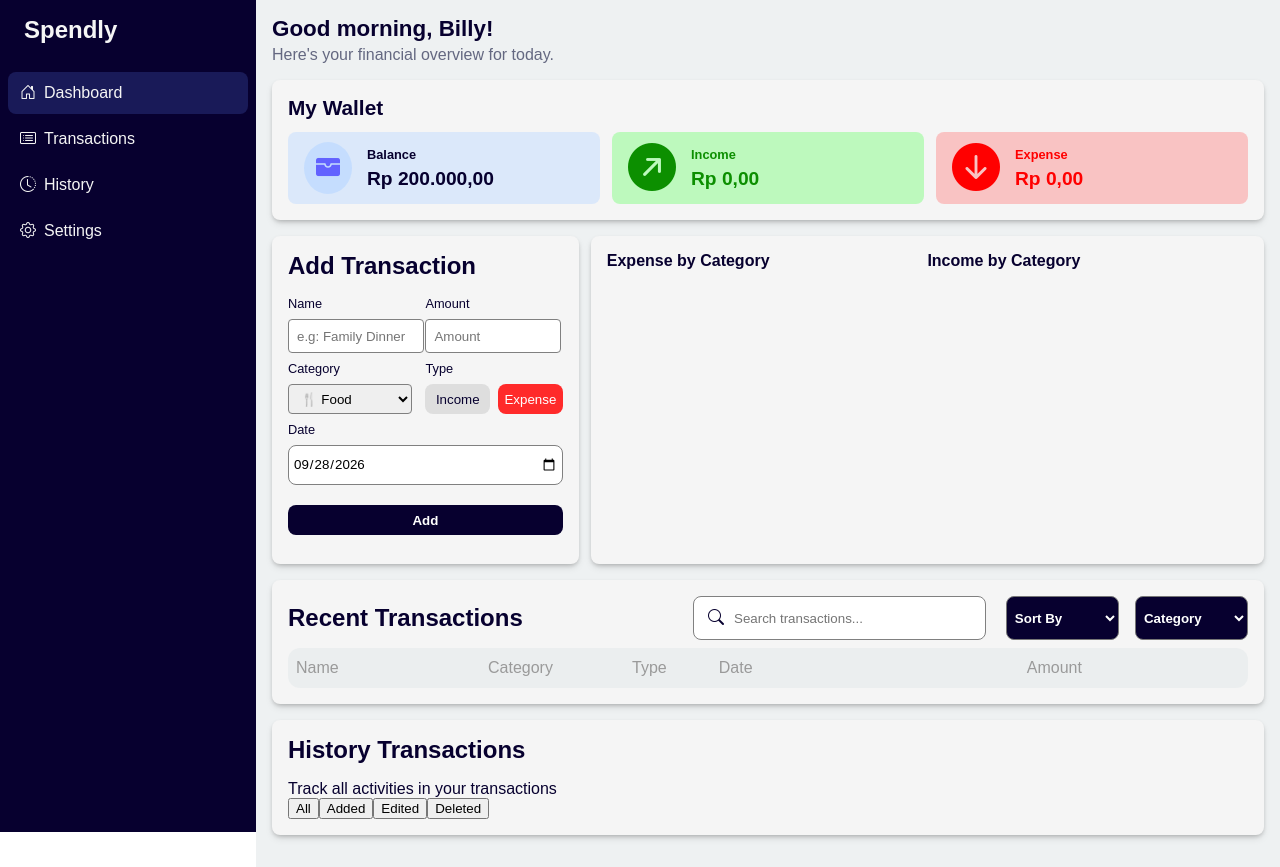
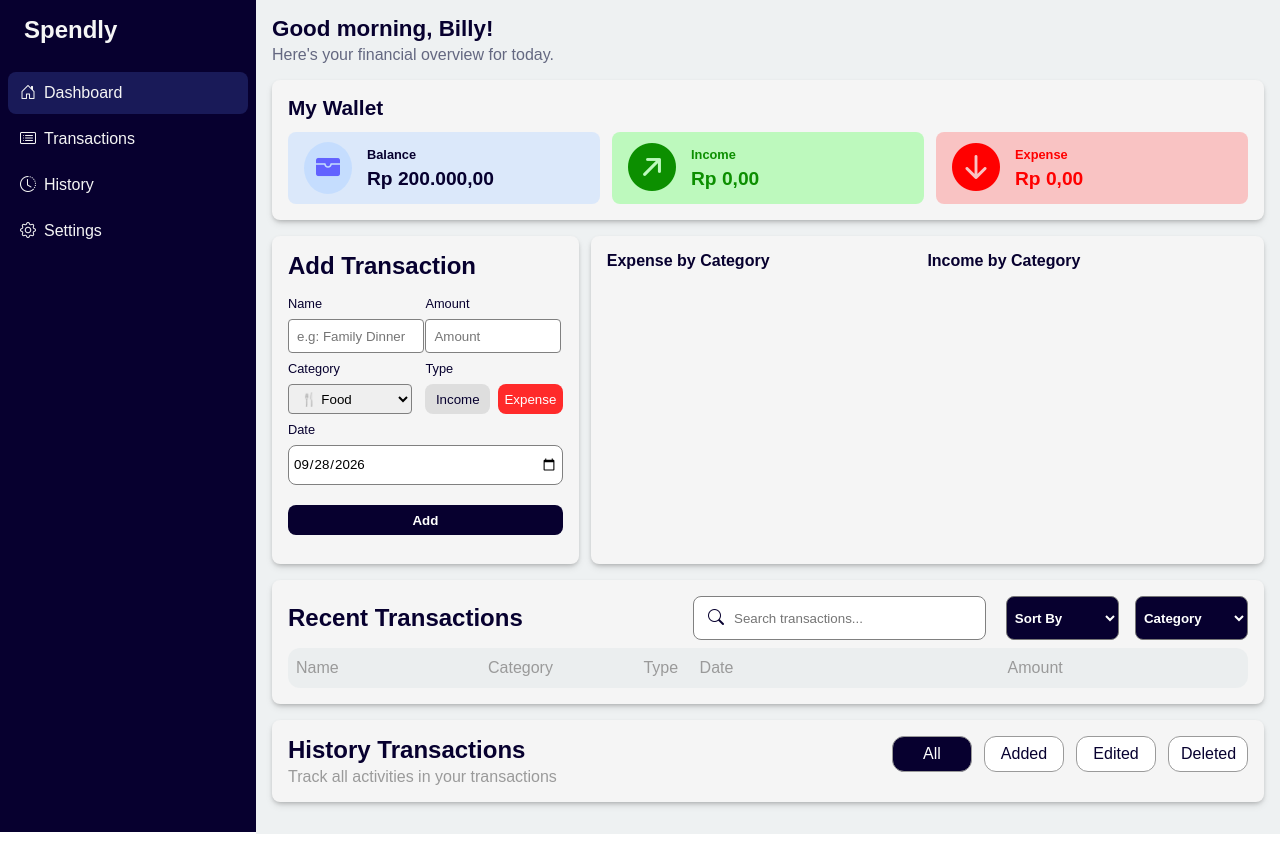
Before and after one commit to billyjour/expense-tracker-react, a React (Vite) app: page / in a window 1280 px wide. After the commit the page ends 834 px from the top, so only its background shows below. Built offline with nearby package versions, Linux system fonts and the light colour scheme; a web font is replaced by a local one.

Commit message:
update styles

```diff
--- a/src/index.css
+++ b/src/index.css
@@ -367,6 +367,52 @@
     font-weight: bold;
 }
 
+.history-transaction-container {
+    display: flex;
+    flex-direction: row;
+    justify-content: space-between;
+    align-items: start;
+}
+
+.history-transaction-container .history-left-container {
+    display: flex;
+    flex-direction: column;
+    justify-content: center;
+}
+
+.history-transaction-container .history-left-container h2 { margin-bottom: 4px; }
+.history-transaction-container .history-left-container p { color: rgb(154, 154, 154); }
+
+.history-transaction-container .history-right-container {
+    display: flex;
+    flex-direction: row;
+    justify-content: center;
+    gap: 12px;
+}
+
+.history-transaction-container .history-right-container .history-sort-btn {
+    width: 80px;
+    padding: 8px 12px;
+    text-align: center;
+    border: 1px solid rgb(154, 154, 154);
+    border-radius: 12px;
+    font-size: 1em;
+    cursor: pointer;
+    color: rgb(7, 0, 47);
+    background-color: white;
+    transition: all 0.2s ease;
+}
+
+.history-transaction-container .history-right-container .history-sort-btn:hover {
+    transform: scale(1.05);
+
+}
+
+.history-transaction-container .history-right-container .history-sort-btn.fill {
+    background-color: rgb(7, 0, 47);
+    color: white;
+}
+
 .transaction-scroll {
     overflow-y: auto;
     scrollbar-width: none;
@@ -442,7 +488,10 @@
 }
 
 .transaction-name { width: 20%; }
-.transaction-type { width: 8%; }
+.transaction-type {
+    width: 6%;
+    text-align: center;
+}
 
 .transaction-date {
     width: 30%;
@@ -659,11 +708,12 @@
 
 .history-list-container .history-card .history-desc {
     border-bottom: 1px solid rgba(231, 236, 237, 0.719);
-    margin: 12px;
-    width: 100%;
+    margin: 12px 12px 0 12px;
+    flex: 1;
+    min-width: 0;
     display: flex;
     flex-direction: column;
-    gap: 4px;
+    gap: 2px;
     border: none;
     border-radius: 8px;
     padding: 8px 12px;
@@ -761,7 +811,19 @@
     padding: 12px;
     display: flex;
     flex-direction: row;
+    position: relative;
+}
 
+.history-list-container .history-card .history-desc .history-lower-desc.edited .bi.bi-arrow-right {
+    position: absolute;
+    top: 50%;
+    left: calc(50% - 10px);
+    transform: translate(-50%, -50%);
+    margin: 0;
+    z-index: 1;
+    padding: 8px;
+    border-radius: 50%;
+    background-color: whitesmoke;
 }
 
 .history-list-container .history-card .history-desc .history-lower-desc.edited div {
@@ -769,6 +831,21 @@
     flex-direction: column;
     width: 50%;
 }
+
+.history-list-container .history-card .history-desc .history-lower-desc.edited .after-edited-transaction {
+    position: relative;
+}
+
+.history-list-container .history-card .history-desc .history-lower-desc.edited .after-edited-transaction::before {
+    content: "";
+    position: absolute;
+    left: -10px;
+    top: 0;
+    bottom: 0;
+    width: 1px;
+    background-color: rgb(100, 100, 100);
+}
+
 .history-list-container .history-card .history-desc .history-lower-desc.edited .before-edited-transaction .header-transaction,
 .history-list-container .history-card .history-desc .history-lower-desc.edited .after-edited-transaction .header-transaction {
     display: inline-block;
@@ -793,6 +870,7 @@
     display: flex;
     flex-direction: row;
     align-items: center;
+    width: 80%;
     height: 32px;
     color: rgb(100, 100, 100);
 }
@@ -800,7 +878,8 @@
 .key-value .key {
     display: flex;
     align-items: center;
-    width: 40%;
+    height: 32px;
+    width: 50%;
 }
 
 .key-value .key .bi {
```
